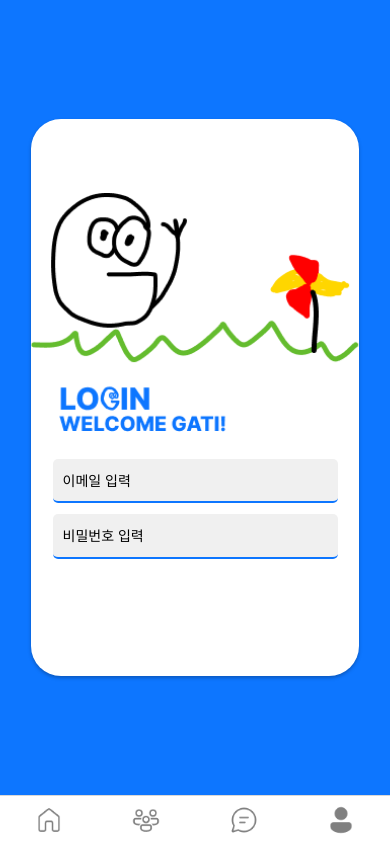
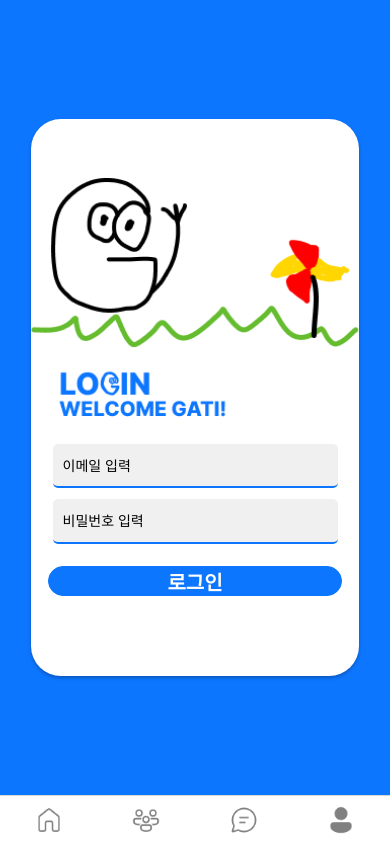
Before and after one commit to Bamdoliro/G-A, a React Native app: screen /ProfileScreen in a window 390 px wide. Built offline with nearby package versions, Linux system fonts and the light colour scheme.

Commit message:
ADD :: 야매 로그인
- 액세스 토큰 넣어서 로그인 할 수있게 ㅎㅎ...
- 급해서 쩔수없어용

```diff
--- /dev/null
+++ b/api/urls.js
@@ -0,0 +1,2 @@
+export const baseUrl = "http://3.39.41.34";
+export const socketUrl = "3.39.41.34:9090";
--- /dev/null
+++ b/components/CustomButton/CustomButton.js
@@ -0,0 +1,39 @@
+import React from "react";
+import { Pressable, StyleSheet, Text, View } from "react-native";
+
+export default function CustomButton({ title, onPress }) {
+    return (
+        <View style={styles.container}>
+            <Pressable style={styles.button} onPress={onPress}>
+                <Text style={styles.text}>{title}</Text>
+            </Pressable>
+        </View>
+    );
+}
+
+const styles = StyleSheet.create({
+    container: {
+        width: "100%",
+        backgroundColor: "#0D76FF",
+        height: "100%",
+        borderRadius: 20,
+        borderColor: "#0D76FF",
+        borderWidth: 1,
+        paddingHorizontal: 10,
+        justifyContent: "center",
+        marginBottom: 10,
+    },
+    button: {
+        width: "100%",
+        height: "100%",
+        flex: 1,
+        justifyContent: "center",
+        alignItems: "center",
+    },
+    text: {
+        color: "white",
+        fontSize: 20,
+        fontWeight: "600",
+    }
+
+});
--- a/pages/LoginScreen.js
+++ b/pages/LoginScreen.js
@@ -1,17 +1,29 @@
-import React, { useState } from "react";
-import { Button, Image, StyleSheet, View } from "react-native";
+import React, {useState} from "react";
+import {Image, StyleSheet, View} from "react-native";
 import CustomInput from "../components/CustomInput/CustomInput";
 import Logo from "../assets/img.png";
 import SafeAreaView from "../components/SafeAreaView/SafeAreaView";
+import AsyncStorage from "@react-native-async-storage/async-storage";
+import CustomButton from "../components/CustomButton/CustomButton";
 
-export default function LoginScreen() {
+export default function LoginScreen({navigation}) {
     const [email, setEmail] = useState("");
     const [password, setPassword] = useState("");
+
+    const loginUser = async () => {
+        try {
+            await AsyncStorage.setItem("access-token", email); // ㅎㅎ 나중에 수정하세욤
+            // socket io client connect and subscribe
+            navigation.navigate("ChatScreen");
+        } catch (e) {
+            console.log(e);
+        }
+    }
 
     return (
         <SafeAreaView style={styles.root}>
             <View style={styles.innerBox}>
-        <Image source={Logo} style={styles.logo} resizeMode="contain" />
+                <Image source={Logo} style={styles.logo} resizeMode="contain"/>
                 <CustomInput
                     placeholder="이메일 입력"
                     value={email}
@@ -23,6 +35,12 @@ export default function LoginScreen() {
                     setValue={setPassword}
                     secureTextEntry={true}
                 />
+                <View style={styles.loginButton}>
+                    <CustomButton
+                        title="로그인"
+                        onPress={loginUser}
+                    />
+                </View>
             </View>
         </SafeAreaView>
     );
@@ -50,6 +68,11 @@ const styles = StyleSheet.create({
         alignItems: "center",
         justifyContent: "center",
     },
+    loginButton: {
+        width: "90%",
+        height: 30,
+        alignItems: "center",
+    },
 
     logo: {
         bottom: "5%",
```
Lines whose indentation alone changed are shown as unchanged.
